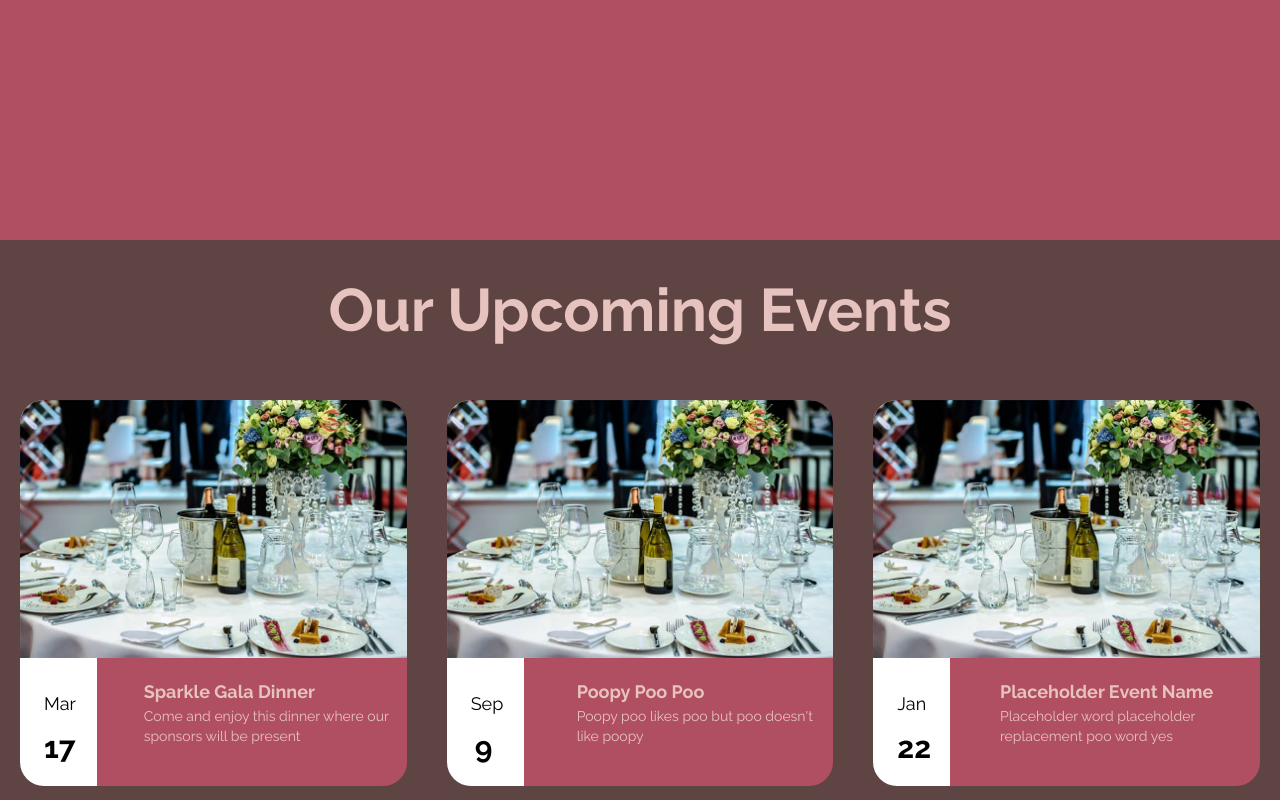
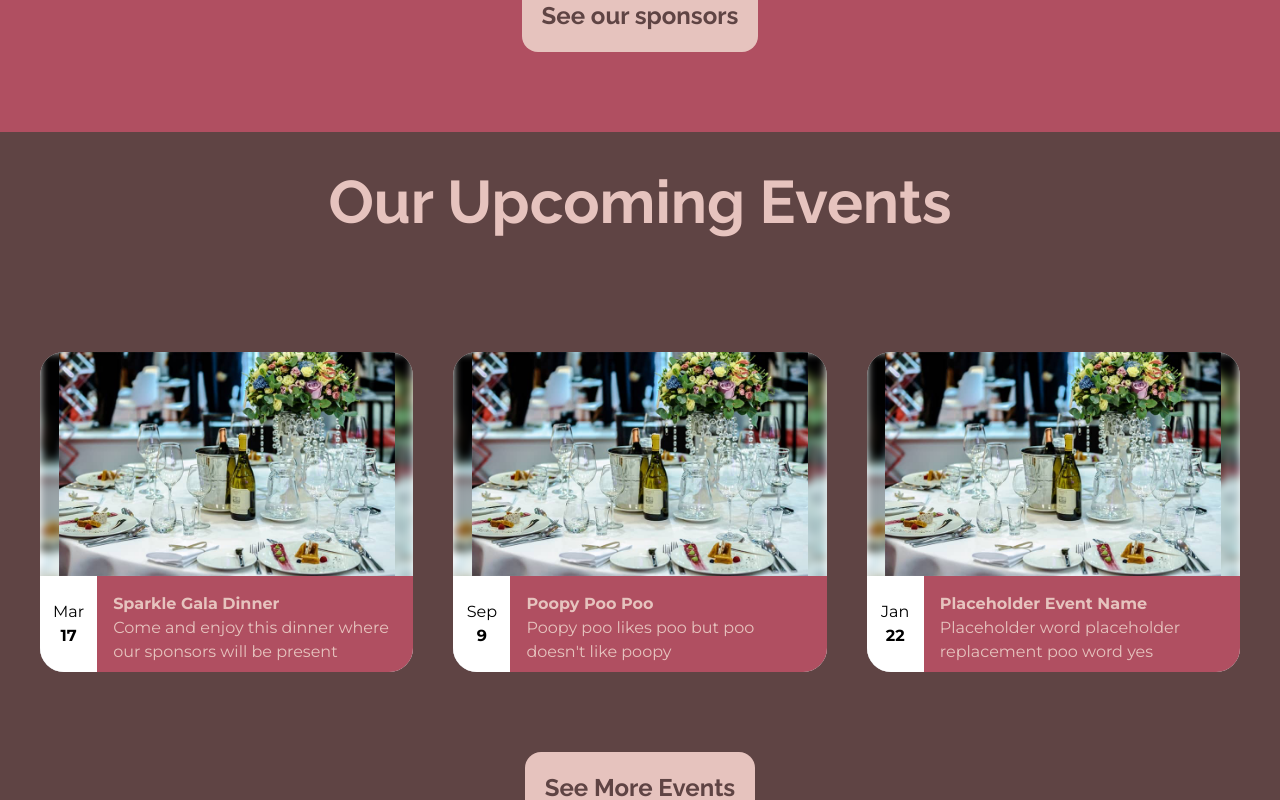
Before and after one commit to UoaWDCC/uads-member-app-v2, a React (Vite) app in the folder web/: page / in a window 1280 px wide. Shown: the part 1360-2160 px from the top of the page. Built offline with nearby package versions, Linux system fonts and the light colour scheme.

Commit message:
UADS-18 style: remake event card

```diff
--- a/web/src/pages/Home.tsx
+++ b/web/src/pages/Home.tsx
@@ -96,8 +96,8 @@ function Landing({ children }: { children: JSX.Element }) {
 
 function Sponsor({ images }: { images: string[] }) {
   return (
-    <div className="flex flex-col gap-10 h-screen pb-20 bg-pink">
-      <h1 className="  text-center text-3xl font-bold pt-10 text-neutral-100">
+    <div className="flex flex-col gap-10 pb-20 bg-pink">
+      <h1 className=" p-10 text-center text-6xl font-bold text-light-pink font-raleway">
         Supported by our Sponsors
       </h1>
       <SponsorLogoSlider images={images} />
@@ -171,28 +171,20 @@ function SignupSection() {
 
 function EventSection() {
   return (
-    <>
-      <div className="h-auto bg-brown content-center">
-        {/*<h1 className="absolute  text-[40em] font-raleway text-light-brown opacity-35 font-extrabold text-center">
-          UADS
-  </h1>*/}
-        <div className="pb-10 z-40">
+    <div className="flex flex-col gap-10 pb-20 bg-brown">
       <h1 className=" p-10 text-center text-6xl font-bold text-light-pink font-raleway">
         Our Upcoming Events
       </h1>
       <EventGroups />
-
       <PinkButton linkto="/events" buttontext="See More Events" />
     </div>
-      </div>
-    </>
   );
 }
 
 function EventGroups() {
   return (
     <>
-      <div className="flex flex-col justify-center gap-10 m-10 lg:m-5 lg:flex-row xl:flex-nowrap xl:flex-row lg:m-10">
+      <div className="flex justify-center p-10 gap-10 flex-row">
         <EventCard
           image={placeholder}
           eventname="Sparkle Gala Dinner"
@@ -234,40 +226,27 @@ function EventCard({
   month,
   date,
 }: EventCardProps) {
+  console.log(image);
   return (
-    <>
-      <div className="rounded-3xl m-auto lg:w-4/5 w-3/4 bg-gradient-to-b from-white via-pink to-pink sm:bg-gradient-to-r sm:from-white sm:from-15% sm:via-pink sm:via-15% sm:to-pink from-80% via-80% to-70% xl:from-20% xl:via-20% xl:to-70% md:from-25% md:via-0% md:to-70% lg:via-30% lg:to-30%  lg:from-30%">
-        {" "}
-        {/* Adjust width for medium screens */}
-        <div className="h-2/6 overflow-hidden">
+    <div className="flex flex-col container h-80 bg-white rounded-3xl overflow-hidden relative z-10">
       <img
-            className="w-auto rounded-3xl rounded-b-none"
         src={image}
-            alt="Event"
+        className="flex object-cover h-full w-full absolute z-0 blur-sm"
       />
+      <div className="flex overflow-hidden h-56 relative justify-center ">
+        <img src={image} className="flex object-contain z-10" />
       </div>
-        <div className="flex flex-col sm:flex-row justify-evenly sm:m-5 sm:mb-1 sm:pb-2 sm:mr-0 sm:ml-5 pb-7">
-          <div className="justify-center pl-1 flex flex-row sm:flex-col gap-3 pt-3 align-text-bottom pb-2 ">
-            <h3 className="text-black sm:text-lg font-raleway text-center text-2xl">
-              {month}
-            </h3>
-            <h2 className="text-center font-bold text-black text-3xl font-raleway">
-              {date}
-            </h2>
+      <div className="flex flex-row h-24 w-full z-10">
+        <div className="flex flex-col w-1/6 p-4 bg-white justify-center items-center text-black">
+          <h1>{month}</h1>
+          <h1 className="font-bold">{date}</h1>
         </div>
-          <div className="justify-center align-center text-center sm:pl-20 m-0 w-auto pl-3 pr-3">
-            {" "}
-            {/* Adjust alignment for medium screens */}
-            <h2 className="text-center md:text-left font-bold text-light-pink md:text-2xl lg:text-lg font-raleway truncate text-xl">
-              {eventname}
-            </h2>
-            <p className="justify-center text-light-pink md:text-md text-sm font-raleway sm:text-start lg:text-md line-clamp-2">
-              {eventdesc}
-            </p>
+        <div className="flex flex-col p-4 bg-pink w-full text-light-pink">
+          <h1 className="font-bold">{eventname}</h1>
+          <h1>{eventdesc}</h1>
         </div>
       </div>
     </div>
-    </>
   );
 }
 
```
Lines whose indentation alone changed are shown as unchanged.
